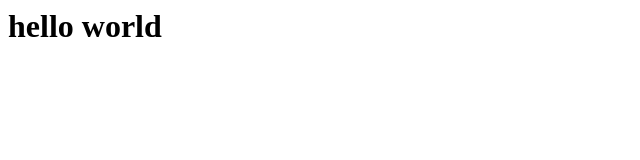
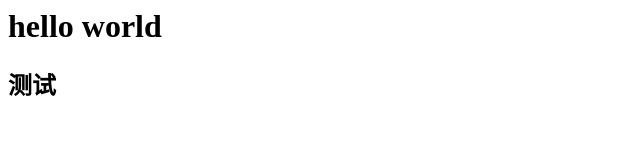
Before and after one commit to 2020left/2020left.github.io, a plain HTML site: page index.html in a window 1280 px wide. Shown: the whole page, without its empty margins (0-640 px from the left). Drawn offline with Linux system fonts and the light colour scheme.

Commit message:
Update index.html

```diff
--- a/index.html
+++ b/index.html
@@ -1 +1,2 @@
 <h1>hello world</h1>
+<h2>测试</h2>
```
